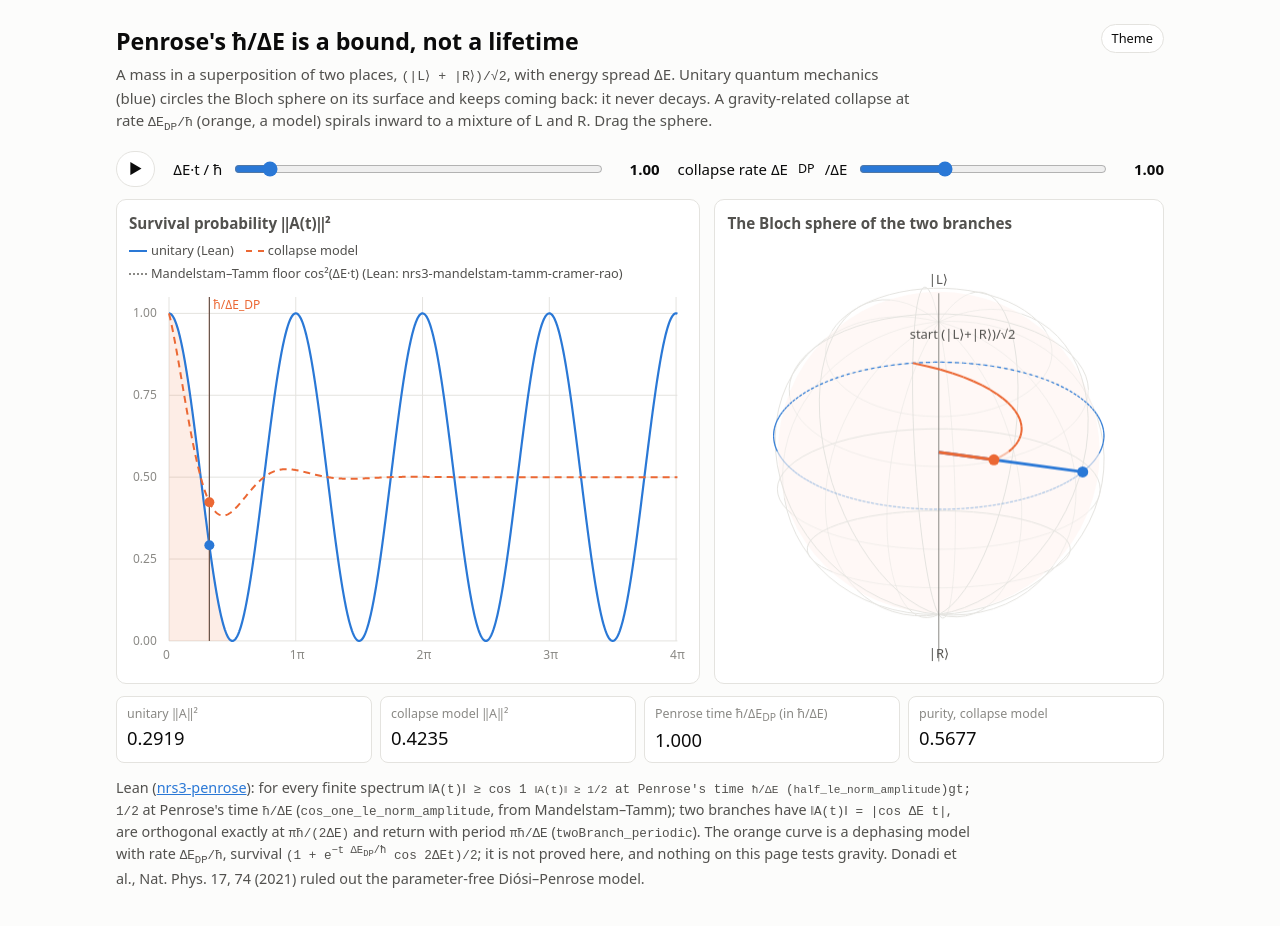
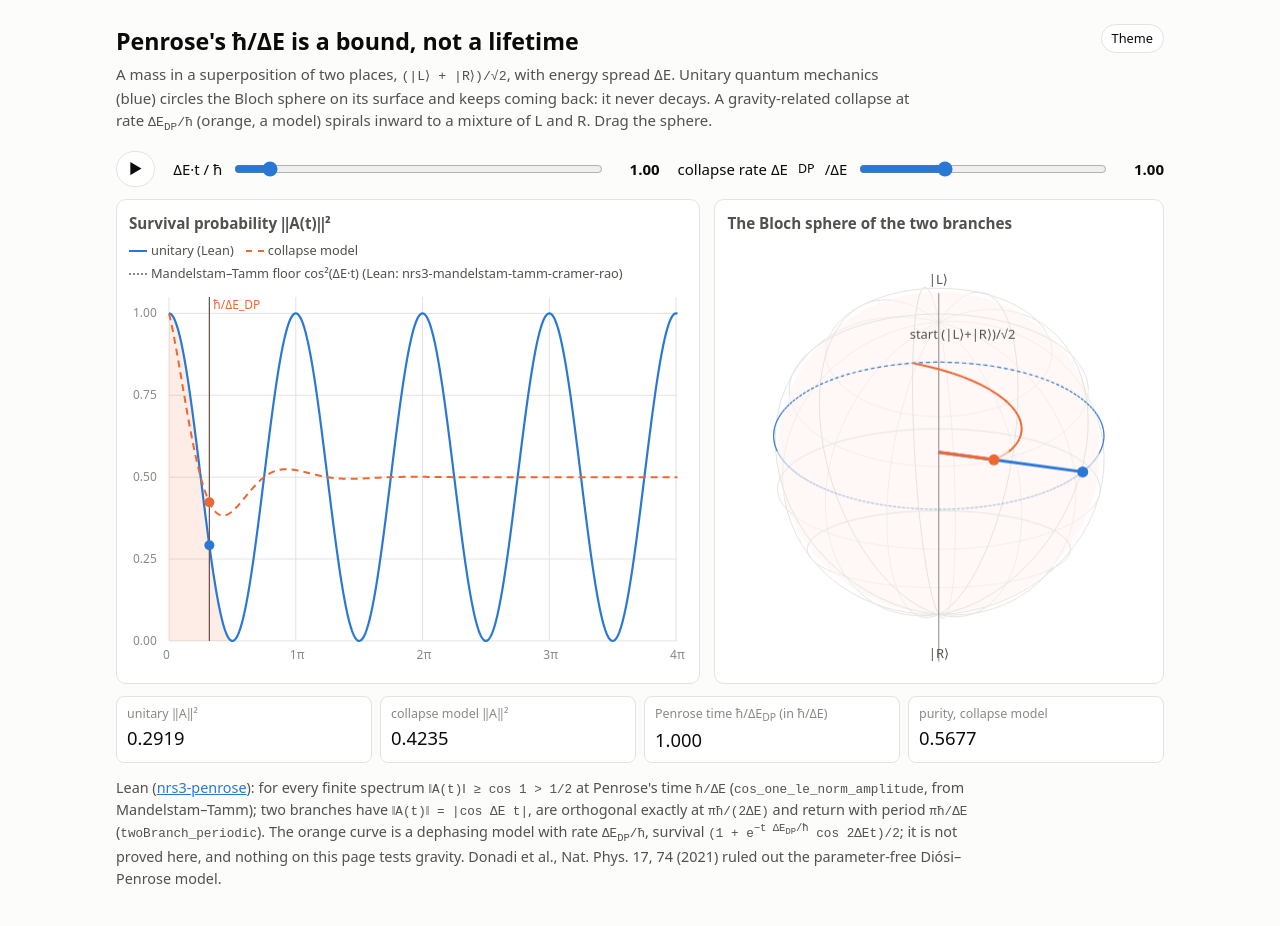
Before and after one commit to naype888-cloud/nrs3-penrose, a plain HTML site: page docs/index.html in a window 1280 px wide. Drawn offline with Linux system fonts and the light colour scheme.

Commit message:
docs: fix the Penrose bound line on the interactive page
Co-Authored-By: Claude Opus 5.5 <noreply@anthropic.com>

```diff
--- a/docs/index.html
+++ b/docs/index.html
@@ -75,7 +75,7 @@
   </div>
 
   <p class="note">Lean (<a href="https://github.com/naype888-cloud/nrs3-penrose">nrs3-penrose</a>): for every finite spectrum
-    <code>‖A(t)‖ ≥ cos 1 <code>‖A(t)‖ ≥ 1/2</code> at Penrose's time <code>ħ/ΔE</code> (<code>half_le_norm_amplitude</code>)gt; 1/2</code> at Penrose's time <code>ħ/ΔE</code> (<code>cos_one_le_norm_amplitude</code>, from Mandelstam–Tamm); two branches have
+    <code>‖A(t)‖ ≥ cos 1 &gt; 1/2</code> at Penrose's time <code>ħ/ΔE</code> (<code>cos_one_le_norm_amplitude</code>, from Mandelstam–Tamm); two branches have
     <code>‖A(t)‖ = |cos ΔE t|</code>, are orthogonal exactly at <code>πħ/(2ΔE)</code> and return with period
     <code>πħ/ΔE</code> (<code>twoBranch_periodic</code>). The orange curve is a dephasing model with rate
     <code>ΔE<sub>DP</sub>/ħ</code>, survival <code>(1 + e<sup>−t ΔE<sub>DP</sub>/ħ</sup> cos 2ΔEt)/2</code>; it is not proved
```
